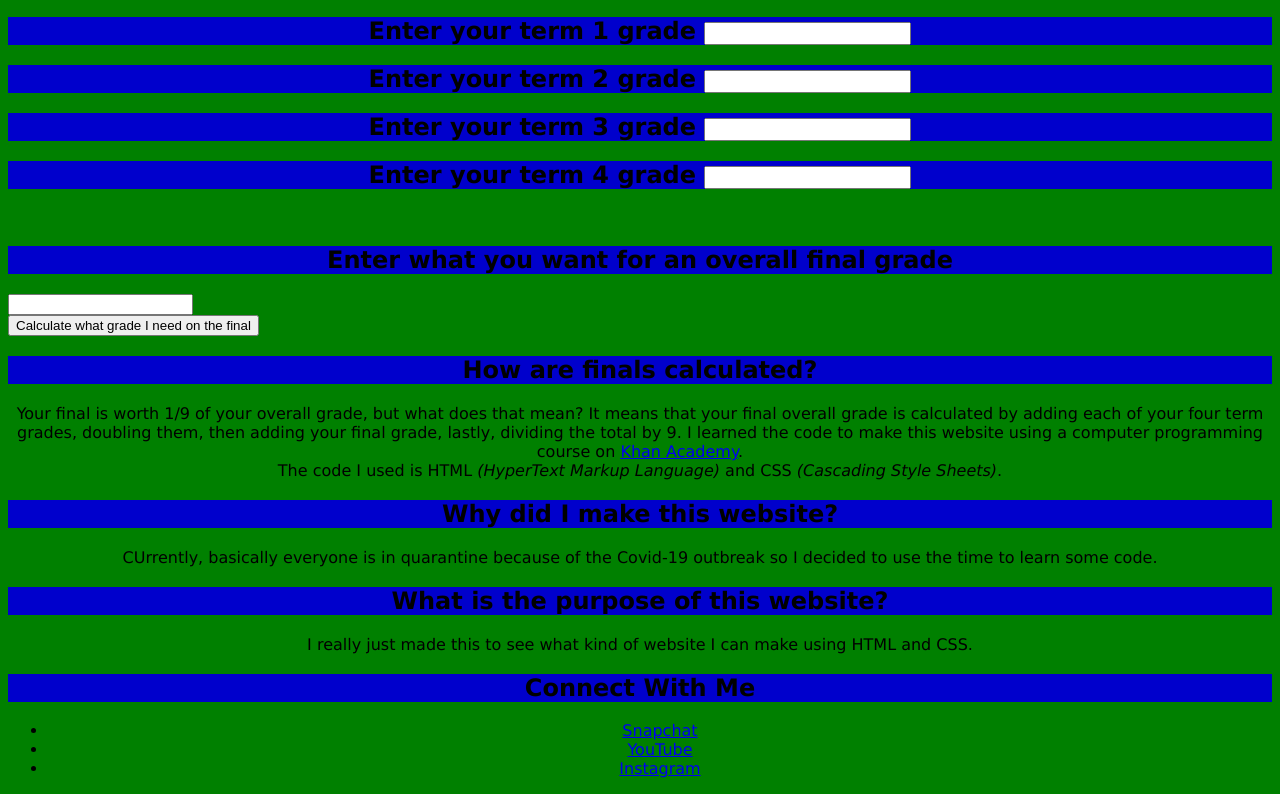
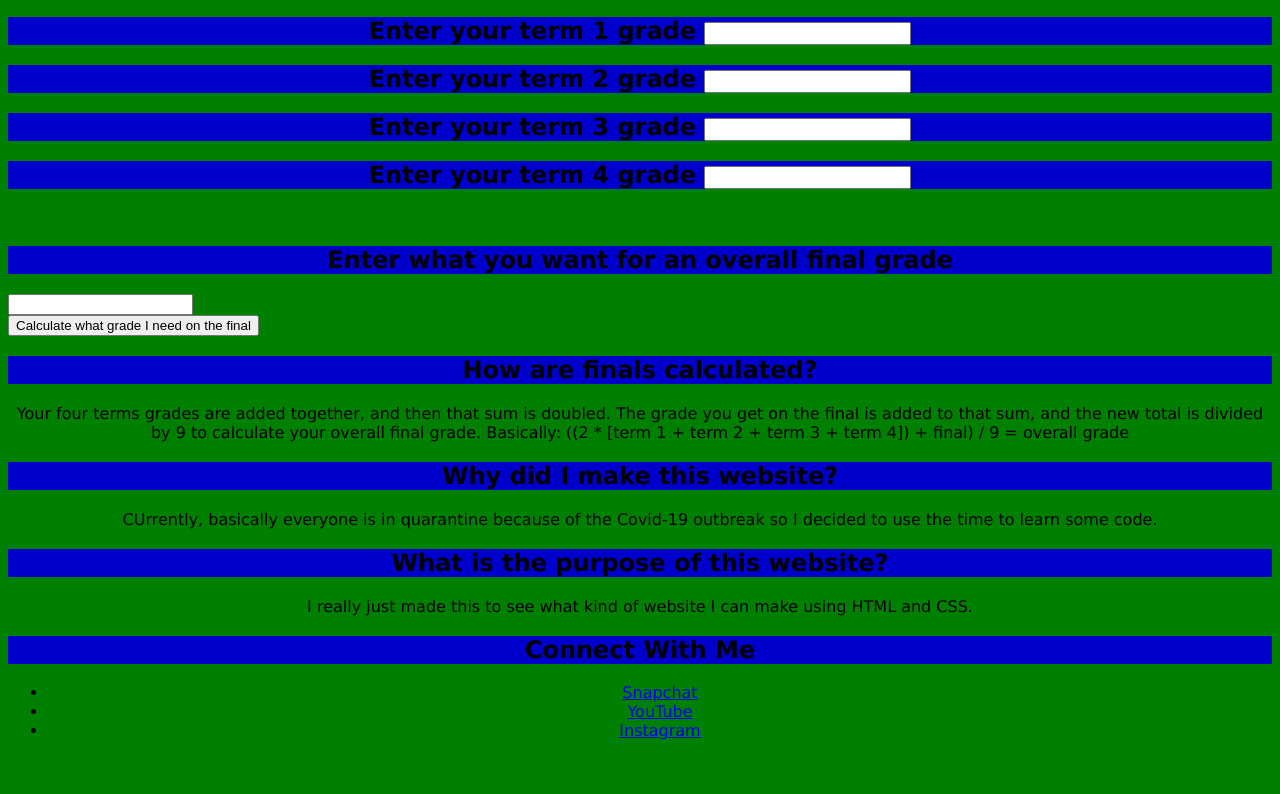
Before and after one commit to jydsz/jydsz.github.io, a plain HTML site: page index.html in a window 1280 px wide. Shown: the part 103-897 px from the top of the page. After the commit the page ends 859 px from the top, so only its background shows below. Drawn offline with Linux system fonts and the light colour scheme.

Commit message:
Update index.html

```diff
--- a/index.html
+++ b/index.html
@@ -95,9 +95,7 @@ background-size: 100px 100px;
 
 
         <h2>How are finals calculated?</h2>
-<p> Your final is worth 1/9 of your overall grade, but what does that mean? It means that your final overall grade is calculated by adding each of your four term grades, doubling them, then adding your final grade, lastly, dividing the total by 9.
-  I learned the code to make this website using a computer programming course on <a target="_blank" href="https://www.khanacademy.org/computing/computer-programming/html-css"> Khan Academy</a>. <br>
-  The code I used is HTML <em>(HyperText Markup Language)</em> and CSS <em>(Cascading Style Sheets)</em>.</p>
+<p> Your four terms grades are added together, and then that sum is doubled. The grade you get on the final is added to that sum, and the new total is divided by 9 to calculate your overall final grade. Basically: ((2 * [term 1 + term 2 + term 3 + term 4]) + final) / 9 = overall grade </p>
       <h2> Why did I make this website? </h2>
   <p> CUrrently, basically everyone is in quarantine because of the Covid-19 outbreak so I decided to use the time to learn some code. </p>
 
```
